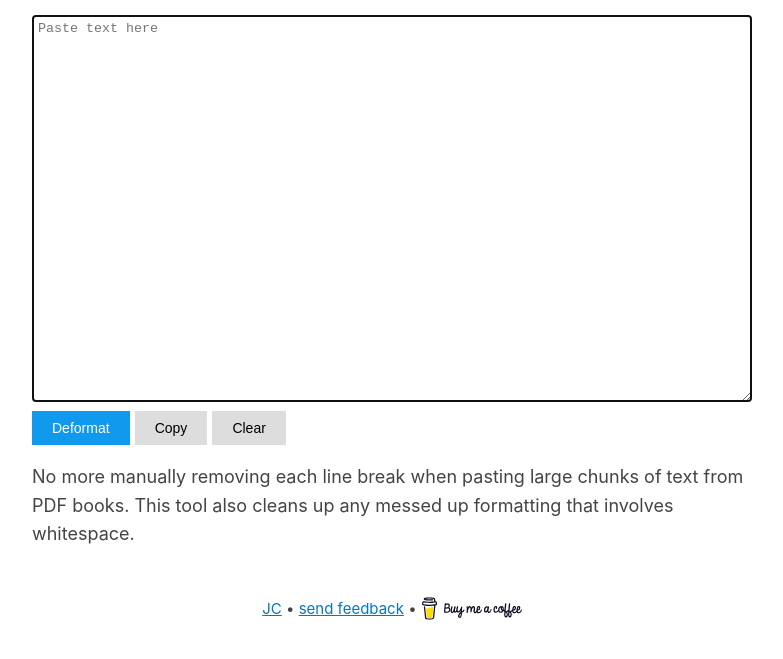
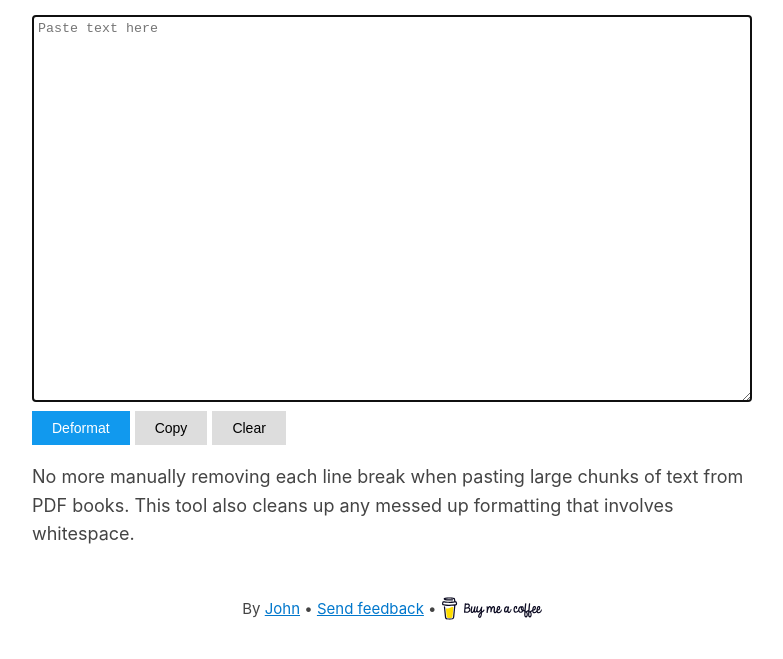
Before and after one commit to johnjago/deformat, a plain HTML site: page src/index.html in a window 1280 px wide. Shown: the part 139-798 px from the top of the page, without its empty margins (248-1031 px from the left). Drawn offline with Linux system fonts and the light colour scheme.

Commit message:
Update footer (sentence case, JC -> John)

```diff
--- a/src/index.html
+++ b/src/index.html
@@ -24,7 +24,7 @@
 		whitespace.
 	</p>
 	<footer>
-		<small><a href="https://johnjago.com">JC</a> • <a href="https://forms.gle/ghcJtmPQNSrdRKfZ8">send feedback</a> • </small>
+		<small>By <a href="https://johnjago.com">John</a> • <a href="https://forms.gle/ghcJtmPQNSrdRKfZ8">Send feedback</a> • </small>
 		<a href="https://buymeacoffee.com/johnjago" aria-label="Buy me a coffee (opens in a new window)" target="_blank" class="coffee">
 			<img src="coffee.svg" alt="Buy me a coffee sticker" width="100">
 		</a>
```
